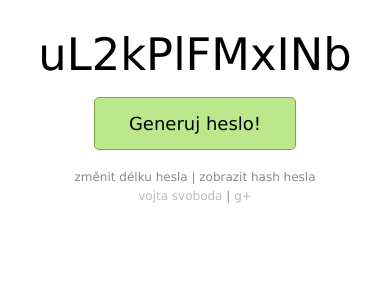
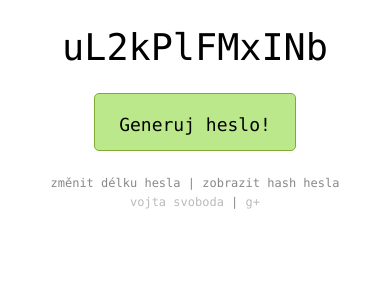
Before and after one commit to vojtasvoboda/password-generator, a PHP site: page / in a window 390 px wide. Shown: the top 300 px of the page. Run offline with PHP 8.4, Linux system fonts and the light colour scheme.

Commit message:
Mobile first design

```diff
--- a/index.php
+++ b/index.php
@@ -7,9 +7,10 @@
 
 	<meta name="keywords" content="generator,hesel,hesla" />
 	<meta name="description" content="Generátor hesel, pomocí kterého si můžete vygenerovat silné heslo." />
-	<meta name="copyright" content="Vojtěch Svoboda; mailto:info@vojtasvoboda.cz" />
+	<meta name="copyright" content="Vojtěch Svoboda; mailto:vojtasvoboda.cz@gmail.com" />
+    <meta name="viewport" content="width=device-width">
 	<meta name="distribution" content="global" />
-	<meta name="author" content="Vojta Svoboda; mailto:info@vojtasvoboda.cz" />
+	<meta name="author" content="Vojta Svoboda; mailto:vojtasvoboda.cz@gmail.com" />
 	<meta name="language" content="Czech" />
 	<meta name='robots' content='all,follow' />
 	<meta name="rating" content="general" />
@@ -20,22 +21,31 @@
 	<style>
         @charset "utf-8";
         html,body,p,form,img,table,tr,th,td,h1,h2,h3,div { border: 0 none; margin: 0; padding: 0; }
-        body { font-family: Verdana, Arial, Tahoma, sans-serif; }
-        h3 { text-align: center; font-size: 280%; font-weight: normal; margin: 7% 0 4% 0; }
-        p { text-align: center; color: #888; font-size: 75% }
+        body { font-family: Consolas, 'Liberation Mono', Courier, monospace; }
+        h3 { text-align: center; font-size: 230%; font-weight: normal; margin: 7% 0; }
+        p { text-align: center; color: #888; font-size: 75%; }
+        a { border: none; color: #888; text-decoration: none; }
+        a:hover { text-decoration: underline }
         p.info { margin-bottom: 5px; }
         p.light a { color: #bbb; }
-        a { border: none; color: #888; text-decoration: none; }
-        a:hover { text-decoration: underline }
         #content { font-size: 1%; color: #fff; text-indent: -9999px; width: 100%; height: 1px; }
-        #button { text-align: center; margin-bottom: 20px; }
+        #wrapper { margin: 0 20px; }
+        #button { text-align: center; margin-bottom: 7%; }
         #button a {
-            display: block; margin: 0 auto; padding: 15px 30px; width: 140px;
+            display: block; margin: 0 auto; padding: 20px 0 15px 0; width: 200px;
             background-color: #bae88b; color: #000; border: 1px solid #80ab30;
             -webkit-border-radius: 5px; -moz-border-radius: 5px; border-radius: 5px;
             font-size: 150%; text-align: center;
         }
         #button a:hover { text-decoration: none; }
+        @media (min-width: 500px) {
+            h3 { margin: 7% 0 6% 0; font-size: 260%; }
+            #button { margin-bottom: 30px; }
+        }
+        @media (min-width: 800px) {
+            h3 { margin: 7% 0 3% 0; font-size: 300%; }
+            #button { margin-bottom: 30px; }
+        }
     </style>
 
     <script>
```
